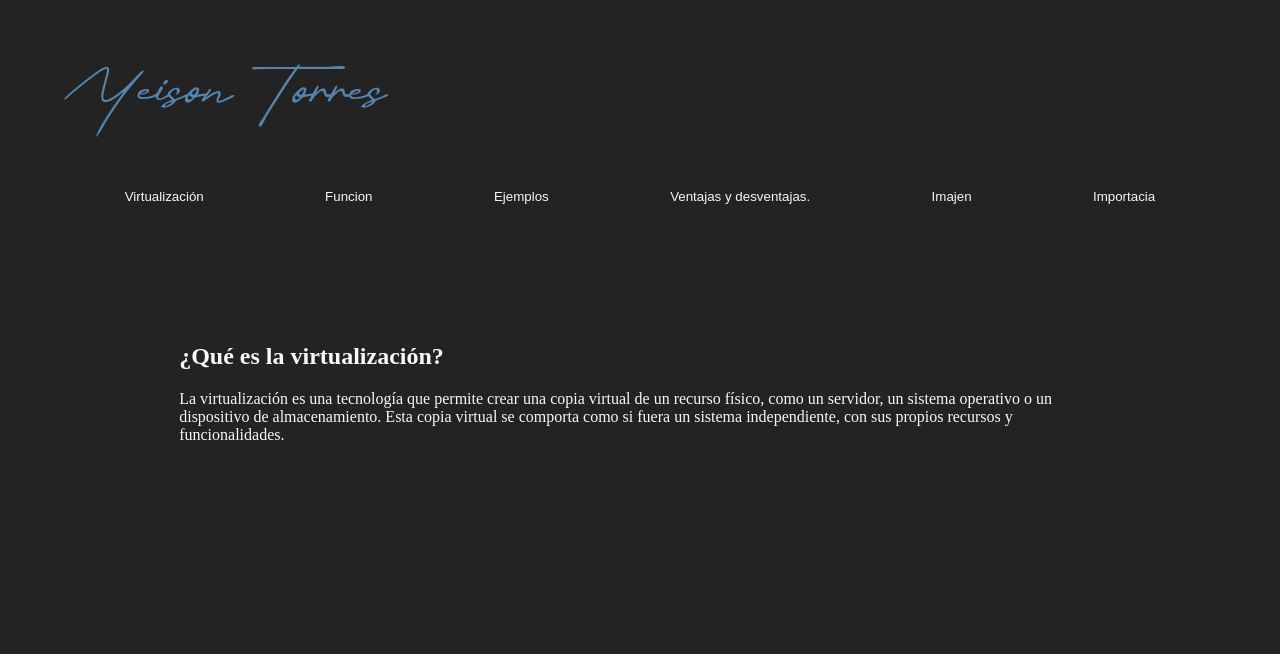
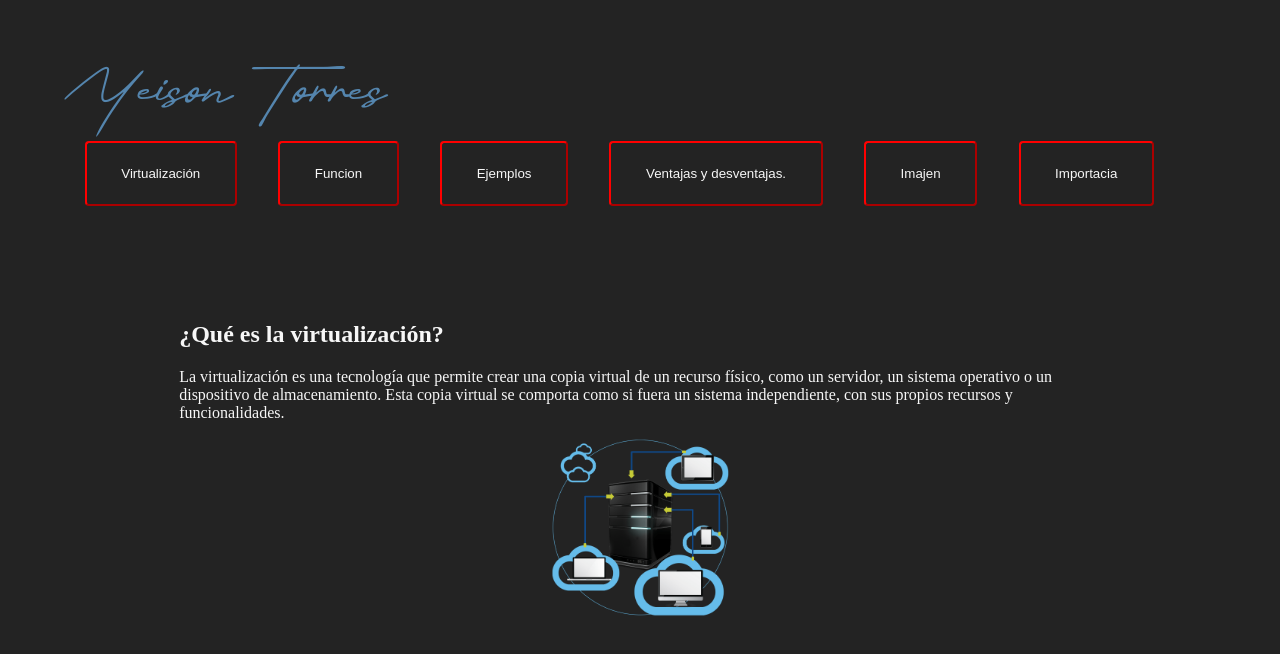
Before and after one commit to YeisonTorres-G/virtualizaci-n, a plain HTML site: page index.html in a window 1280 px wide. Both pictures are taken after a click on the button "Virtualización". Drawn offline with Linux system fonts and the light colour scheme.

Commit message:
se termino el cofigo

```diff
--- a/index.html
+++ b/index.html
@@ -8,7 +8,7 @@
     <title>virtualizacion</title>
 </head>
 <body>
-    <h1 ><img src="./fffb03a79b326ca83a14896f5c392326.png" alt="firma" class="firma" ></h1>
+  <head class="firma"><img src="./fffb03a79b326ca83a14896f5c392326.png" alt="firma" class="firma" ></h1></head>
 <div class="D_menu">
     <button href="#" data-target="#v" class="menu">Virtualización</button>
     <button href="#" data-target="#f"  class="menu">Funcion</button>
@@ -16,18 +16,21 @@
     <button href="#" data-target="#ve"  class="menu">Ventajas y desventajas.</button>
     <button href="#" data-target="#i"  class="menu">Imajen</button>
     <button href="#" data-target="#im" class="menu">Importacia</button>
+    <span></span>
 </div>
 
 <div class="content">
     <div data-content id="v">
         <h2>¿Qué es la virtualización?</h2>
             <p>La virtualización es una tecnología que permite crear una copia virtual de un recurso físico, como un servidor, un sistema operativo o un dispositivo de almacenamiento. Esta copia virtual se comporta como si fuera un sistema independiente, con sus propios recursos y funcionalidades.</p>
+            <img src="./virt.png" alt="virtualizacion" class="img">
     </div>
 
     <div data-content id="f">
         <h2>¿Cómo funciona la virtualización?</h2>
             <p>El software de virtualización, conocido como hipervisor, crea una capa de abstracción entre el hardware físico y el sistema operativo. Esta capa permite ejecutar múltiples sistemas operativos y aplicaciones de forma simultánea en un mismo equipo físico.</p>
-    </div>
+            <img src="./nube.png" alt="omg de virtualizacion" class="img">
+        </div>
     <div data-content id="e">
         <h2>Ejemplos de aplicaciones de la virtualización</h2>
         <ul>
@@ -56,7 +59,7 @@
     </div>
     <div data-content id="i">
         <h2>Imagen y explicación sobre la virtualización</h2>
-            <img src="imagen.png" alt="Imagen de virtualización">
+            <img src="./virt.png" alt="Imagen de virtualización" class="img">
             <p>La imagen muestra cómo la virtualización permite ejecutar múltiples sistemas operativos y aplicaciones en un mismo equipo físico. Los servidores virtuales están aislados unos de otros y comparten los recursos del servidor físico.</p>
     </div>
     <div data-content id="im">
@@ -66,5 +69,7 @@
 </div>
 
 
+
+
 </body>
 </html>
--- a/style.css
+++ b/style.css
@@ -19,30 +19,40 @@ body{
 .menu {
     display: inline-block;
     padding: 2% 3%;
-    border: none;
     border-radius: 4px;
     background-color: #232323;
     color: #f7f7f7;
     text-align: center;
     cursor: pointer;
-    transition: 0.5s;
-  }
+    transition: 1s;
+    border-color: red;
+
+}
 
 .menu:hover{
     background-color: red;
-}
+    transform: scale(1.2);
+
+  }
 
   .menu:active{
     background-color: aqua;
     transition: all;
-  }
+
+}
 
   .content{
     margin: 10%;
     margin: solid;
-  }
-0h
+}
 
-.firma{
+.img{
+
+    width: 20%;
+    height: 20%;
     justify-content: center;
+    border-color: red;
+    text-align: center;
+    margin: auto;
+    display: block;
 }
```
Also changed, not shown: nube.png (added), png-transparent-computer-servers-virtual-private-server-hypervisor-glad-s-angle-19inch-rack-virtual-machine-thumbnail.png (added), red.png (added), virt.png (added).
